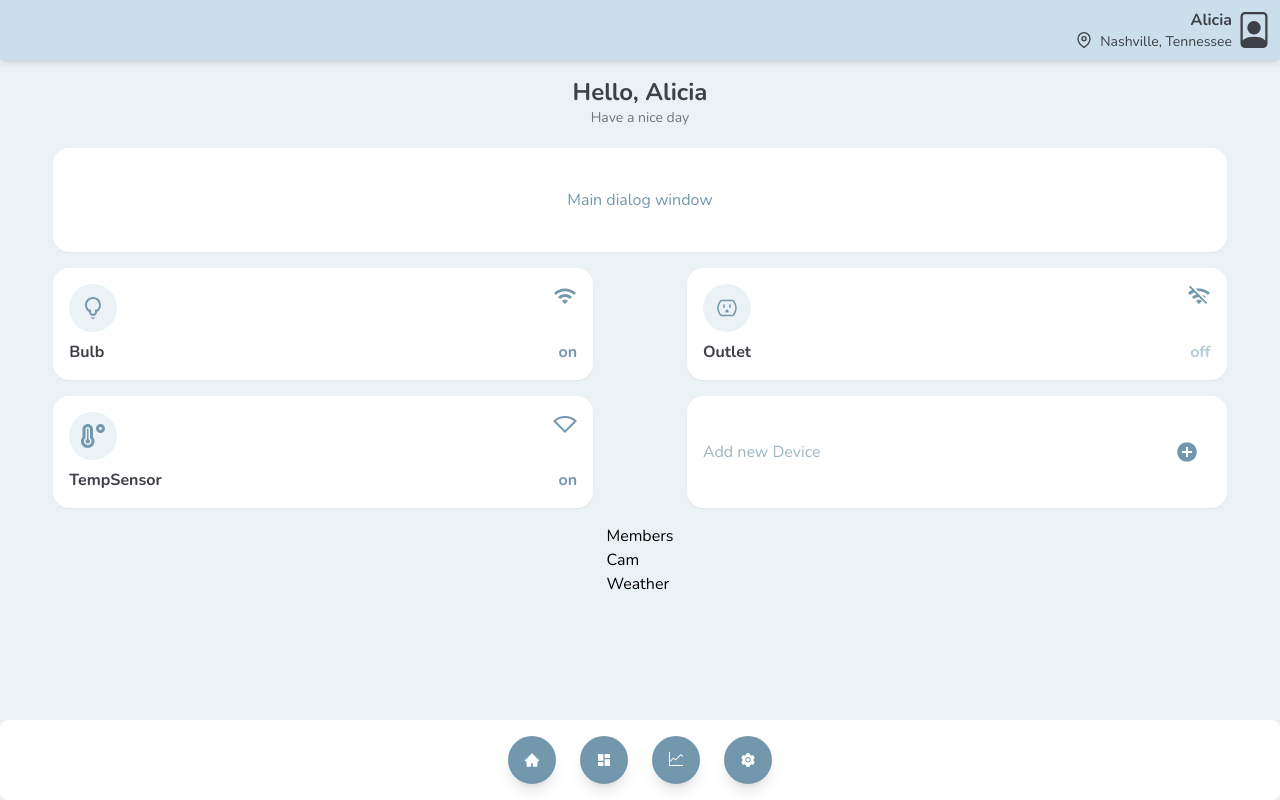
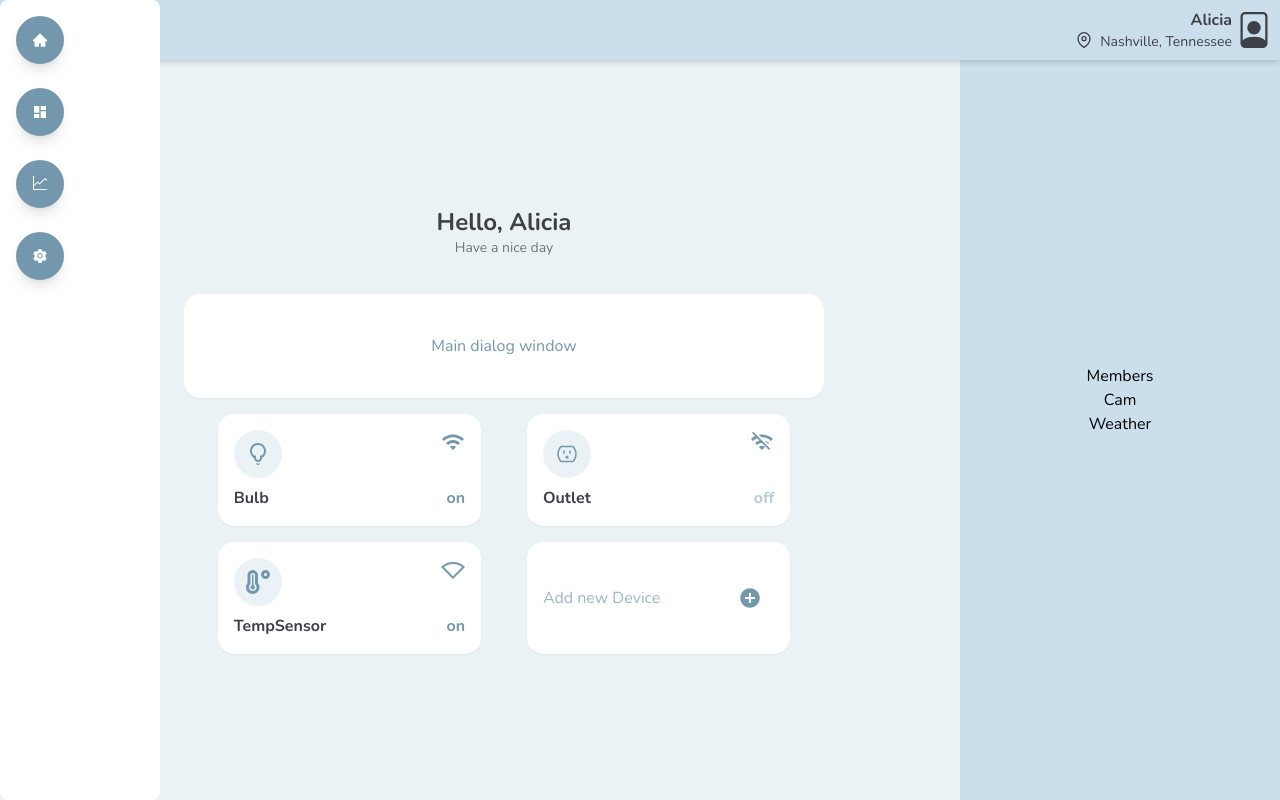
Before and after one commit to pawelpikus/smart-home-dashboard, a React (Create React App) app: page / in a window 1280 px wide. Built offline with nearby package versions, Linux system fonts and the light colour scheme.

Commit message:
desktop layout

```diff
--- a/src/components/AppLayout.tsx
+++ b/src/components/AppLayout.tsx
@@ -3,7 +3,7 @@ import { Props } from "../types";
 const AppLayout = ({ children, ...restProps }: Props) => {
   return (
     <div
-      className="relative flex flex-col items-center w-11/12 mx-auto"
+      className="relative flex flex-col items-center w-11/12 mx-auto lg:w-full lg:mx-0 lg:grid lg:grid-cols-8"
       {...restProps}
     >
       {children}
--- a/src/components/header/index.tsx
+++ b/src/components/header/index.tsx
@@ -3,7 +3,7 @@ import { Props } from "../../types";
 const Header = ({ children, ...restProps }: Props) => {
   return (
     <div
-      className="fixed bottom-0 left-0 right-0 p-4 bg-white rounded-lg "
+      className="fixed bottom-0 left-0 right-0 p-4 bg-white rounded-lg lg:relative lg:col-span-1 lg:h-screen"
       {...restProps}
     >
       {children}
@@ -13,7 +13,7 @@ const Header = ({ children, ...restProps }: Props) => {
 
 Header.Nav = function HeaderNav({ children, ...restProps }: Props) {
   return (
-    <ul className="flex justify-center gap-6" {...restProps}>
+    <ul className="flex justify-center w-auto gap-6 lg:flex-col" {...restProps}>
       {children}
     </ul>
   );
--- a/src/components/main/index.tsx
+++ b/src/components/main/index.tsx
@@ -3,7 +3,10 @@ import Card from "../Card";
 
 const Main = ({ children, ...restProps }: Props) => {
   return (
-    <div className="min-w-full mt-14" {...restProps}>
+    <div
+      className="min-w-full lg:items-center lg:flex lg:flex-col lg:mx-6 mt-14 lg:col-start-2 lg:col-end-6"
+      {...restProps}
+    >
       {children}
     </div>
   );
--- a/src/components/sidebar/index.tsx
+++ b/src/components/sidebar/index.tsx
@@ -1,7 +1,14 @@
 import { Props } from "../../types";
 
 const SideBar = ({ children, ...restProps }: Props) => {
-  return <div {...restProps}>{children}</div>;
+  return (
+    <div
+      className="flex flex-col items-center justify-center w-full h-screen bg-bgDarker lg:mx-0 lg:col-start-7 lg:col-span-2"
+      {...restProps}
+    >
+      {children}
+    </div>
+  );
 };
 
 export default SideBar;
--- a/src/containers/SidebarContainer.tsx
+++ b/src/containers/SidebarContainer.tsx
@@ -2,16 +2,13 @@ import React from "react";
 import { SideBar } from "../components";
 import { Props } from "../types";
 
-const SidebarContainer: React.FC<Props> = ({ children }) => {
+const SidebarContainer: React.FC<Props> = () => {
   return (
-    <div>
-      <SideBar>
-        <SideBar.Members>Members</SideBar.Members>
-        <SideBar.Cam />
-        <SideBar.Weather />
-      </SideBar>
-      {children}
-    </div>
+    <SideBar>
+      <SideBar.Members>Members</SideBar.Members>
+      <SideBar.Cam />
+      <SideBar.Weather />
+    </SideBar>
   );
 };
 
```
